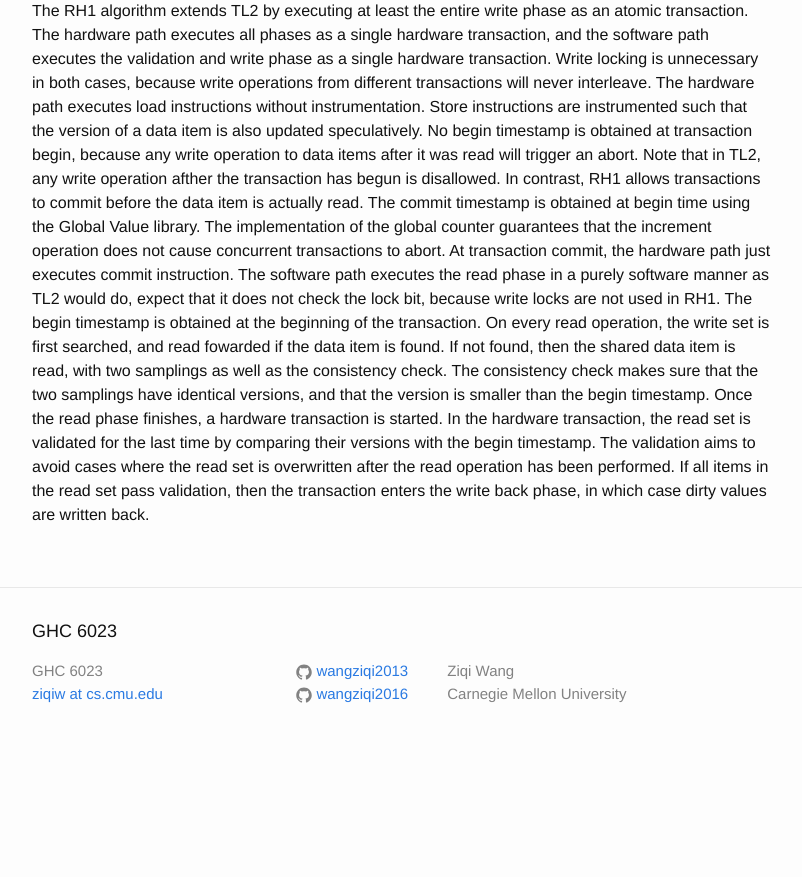
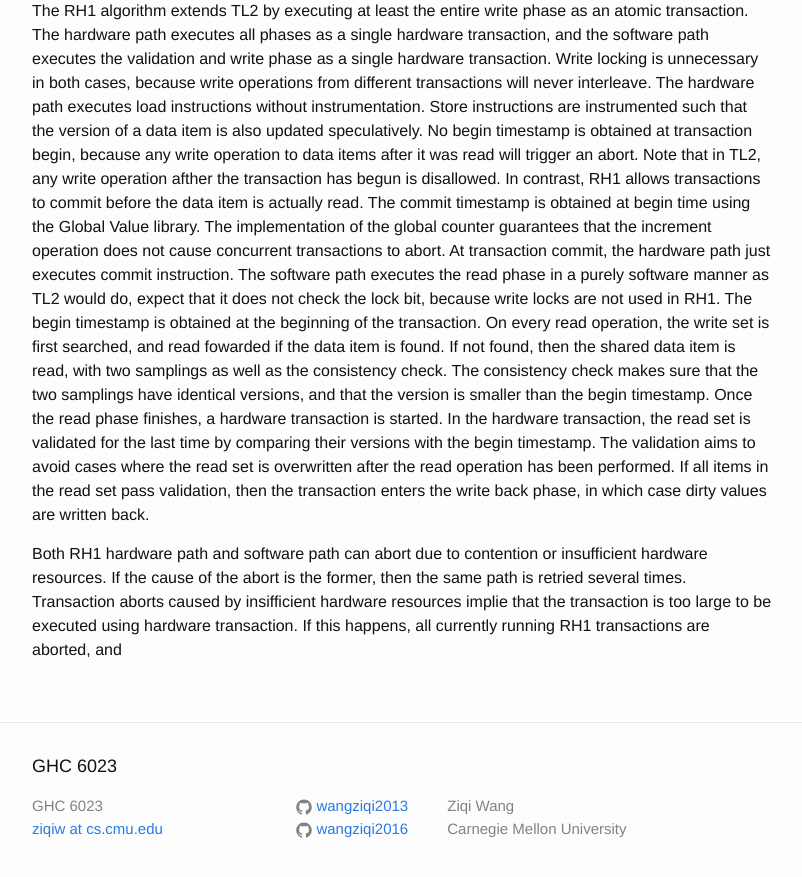
Before and after one commit to wangziqi2013/wangziqi2013.github.io, a Jekyll site: the page built from _posts/2018-05-30-Reduced-HTM.markdown, in a window 1280 px wide and 900 px high, scrolled down 2227 px. Shown: the top 877 px of the window, without its empty margins (238-1040 px from the left). Built offline with Jekyll 4.4.1, drawn with Linux system fonts in a browser that asks for light colours; before the commit the page ends 2992 px from its top, so only the background shows below that.

Commit message:
Adding limitation

```diff
--- a/_posts/2018-05-30-Reduced-HTM.markdown
+++ b/_posts/2018-05-30-Reduced-HTM.markdown
@@ -97,3 +97,8 @@ finishes, a hardware transaction is started. In the hardware transaction, the re
 comparing their versions with the begin timestamp. The validation aims to avoid cases where the read set is overwritten
 after the read operation has been performed. If all items in the read set pass validation, then the transaction enters
 the write back phase, in which case dirty values are written back.
+
+Both RH1 hardware path and software path can abort due to contention or insufficient hardware resources. If the cause of the
+abort is the former, then the same path is retried several times. Transaction aborts caused by insifficient hardware resources
+implie that the transaction is too large to be executed using hardware transaction. If this happens, all currently running
+RH1 transactions are aborted, and
```
